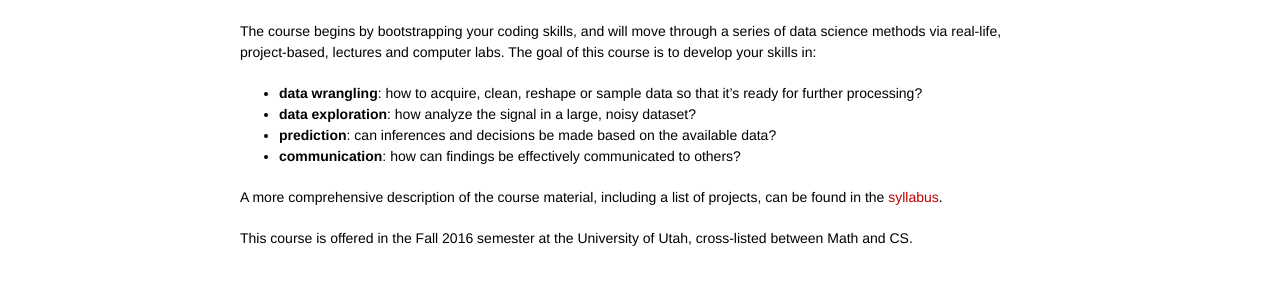
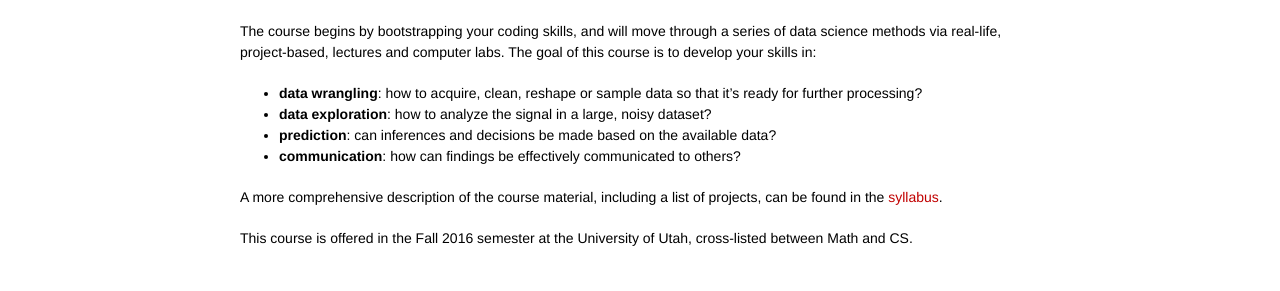
Before and after one commit to datascience-course/2016-website, a Jekyll site: the page built from index.md, in a window 1280 px wide. Shown: the part 557-848 px from the top of the page. Built offline with Jekyll 4.4.1, drawn with Linux system fonts in a browser that asks for light colours; some web fonts are replaced.

```diff
--- a/index.md
+++ b/index.md
@@ -19,7 +19,7 @@ The course begins by bootstrapping your coding skills, and will move through a s
 real-life, project-based, lectures and computer labs. The goal of this course is to develop your skills in:
 
   * **data wrangling**: how to acquire, clean, reshape or sample data so that it's ready for further processing?
-  * **data exploration**: how analyze the signal in a large, noisy dataset?
+  * **data exploration**: how to analyze the signal in a large, noisy dataset?
   * **prediction**: can inferences and decisions be made based on the available data?
   * **communication**: how can findings be effectively communicated to others?
 
```
